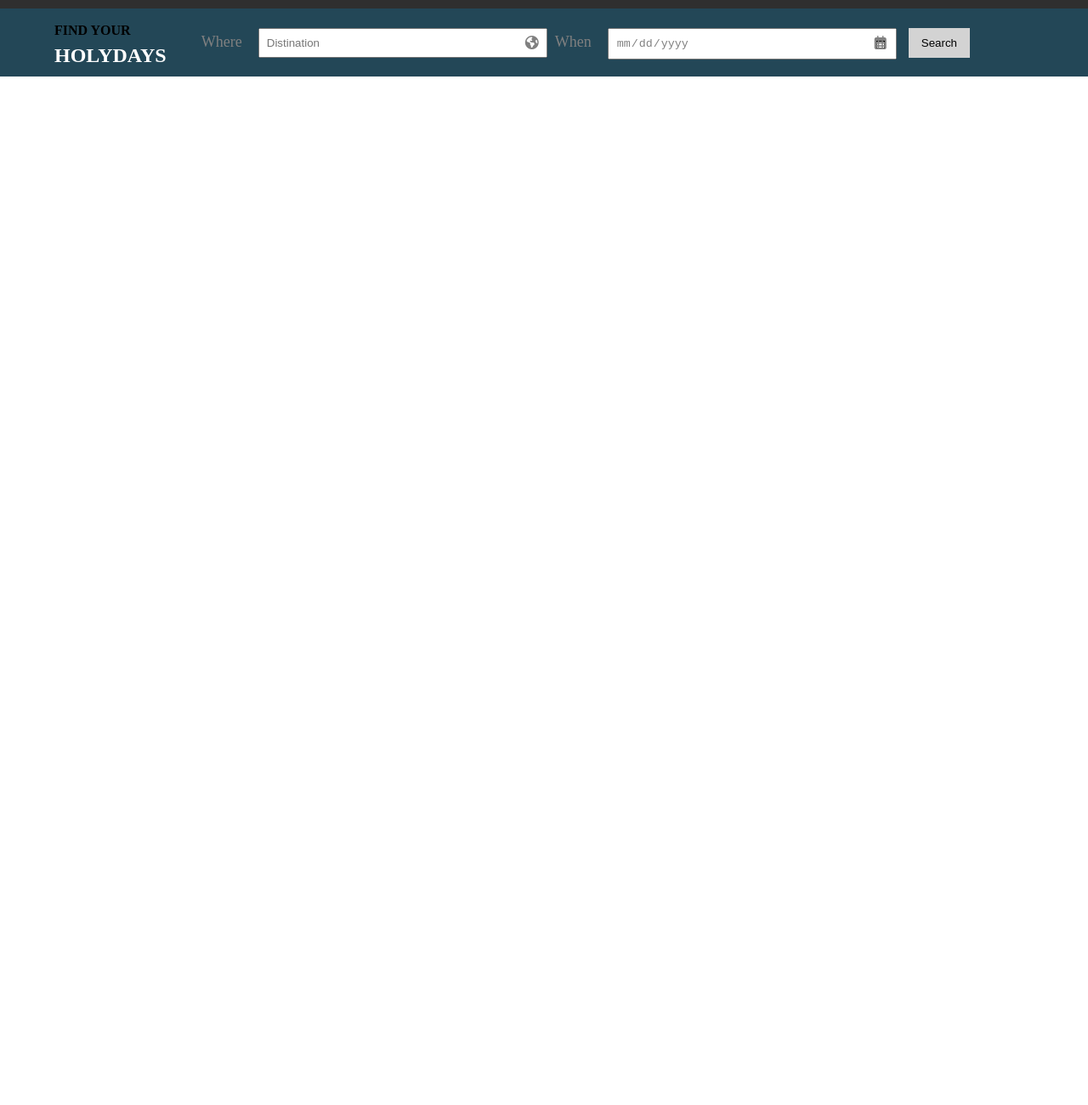
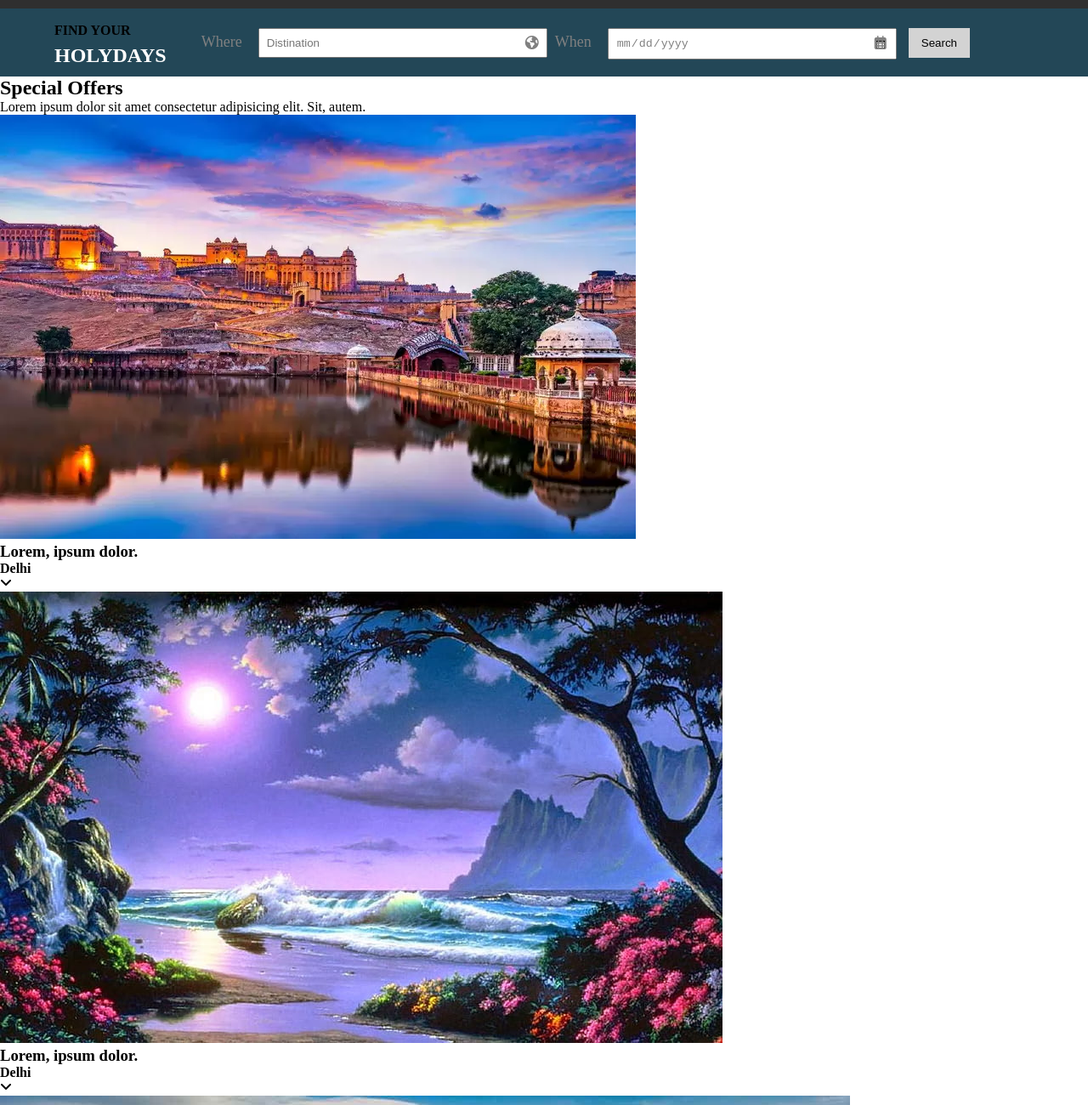
Before and after one commit to shafikcmt/Basic-HTML-CSS-Project, a plain HTML site: page index.html in a window 1280 px wide. Shown: the part 600-1900 px from the top of the page at 85% size. Before the commit the page ends 800 px from the top, so only its background shows below. Drawn offline with Linux system fonts and the light colour scheme; grey boxes are pictures that could not be loaded.

Commit message:
Row-5 HTML Structure is Completed

```diff
--- a/index.html
+++ b/index.html
@@ -82,5 +82,58 @@
             </div>
         </div>
     </section>
+    <section id="row5">
+        <div class="offer_section">
+            <div class="offer_top">
+                <h2>Special Offers</h2>
+                <p>Lorem ipsum dolor sit amet consectetur adipisicing elit. Sit, autem.</p>
+            </div>
+            <div class="offer_bottom">
+                <div class="all_offer_items">
+                    <div class="offer_item">
+                        <img src="images/item1.webp" alt="">
+                       <div class="offer_text">
+                        <h3>Lorem, ipsum dolor.</h3>
+                        <h4>Delhi</h4>
+                       </div>
+                       <div class="offer_icon">
+                        <i class="fa-solid fa-angle-down"></i>
+                       </div>
+                    </div>
+                    <div class="offer_item">
+                        <img src="images/item2.jpg" alt="">
+                       <div class="offer_text">
+                        <h3>Lorem, ipsum dolor.</h3>
+                        <h4>Delhi</h4>
+                       </div>
+                       <div class="offer_icon">
+                        <i class="fa-solid fa-angle-down"></i>
+                       </div>
+                    </div>
+                    <div class="offer_item">
+                        <img src="images/item3.jpg" alt="">
+                       <div class="offer_text">
+                        <h3>Lorem, ipsum dolor.</h3>
+                        <h4>Delhi</h4>
+                       </div>
+                       <div class="offer_icon">
+                        <i class="fa-solid fa-angle-down"></i>
+                       </div>
+                    </div>
+                    <div class="offer_item">
+                        <img src="images/item4.webp" alt="">
+                       <div class="offer_text">
+                        <h3>Lorem, ipsum dolor.</h3>
+                        <h4>Delhi</h4>
+                       </div>
+                       <div class="offer_icon">
+                        <i class="fa-solid fa-angle-down"></i>
+                       </div>
+                    </div>
+
+                </div>
+            </div>
+        </div>
+    </section>
 </body>
 </html>
```
Also changed, not shown: images/item1.webp (added), images/item2.jpg (added), images/item3.jpg (added), images/item4.webp (added).
